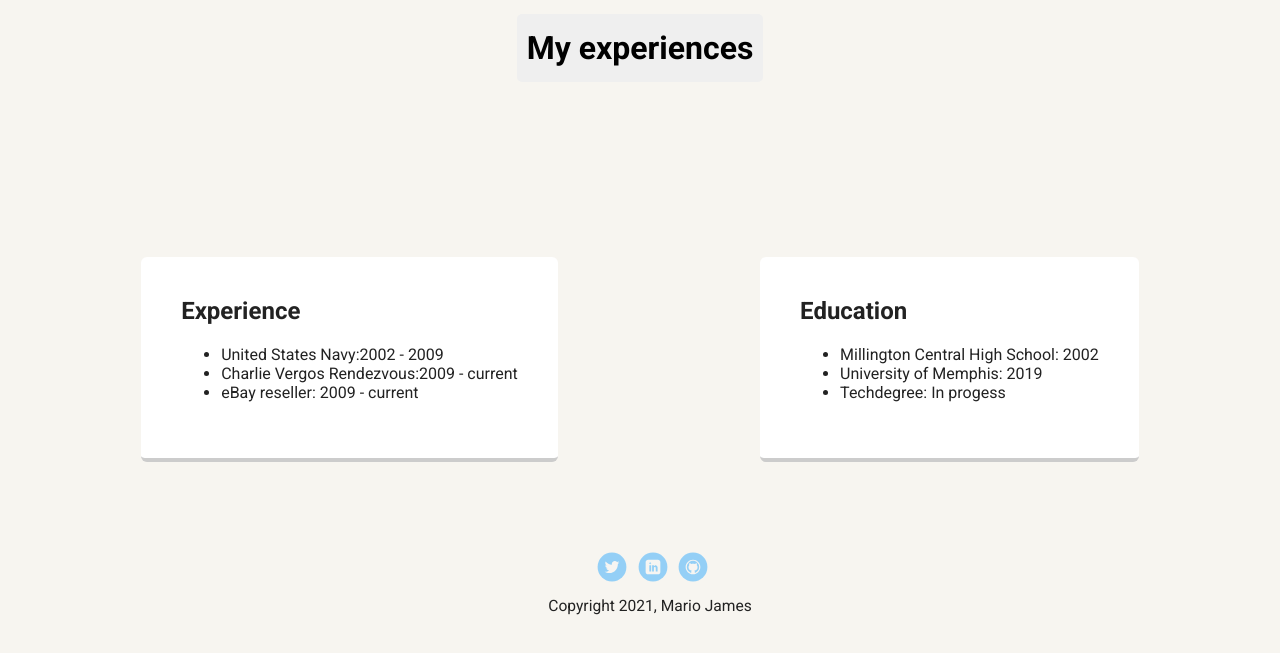
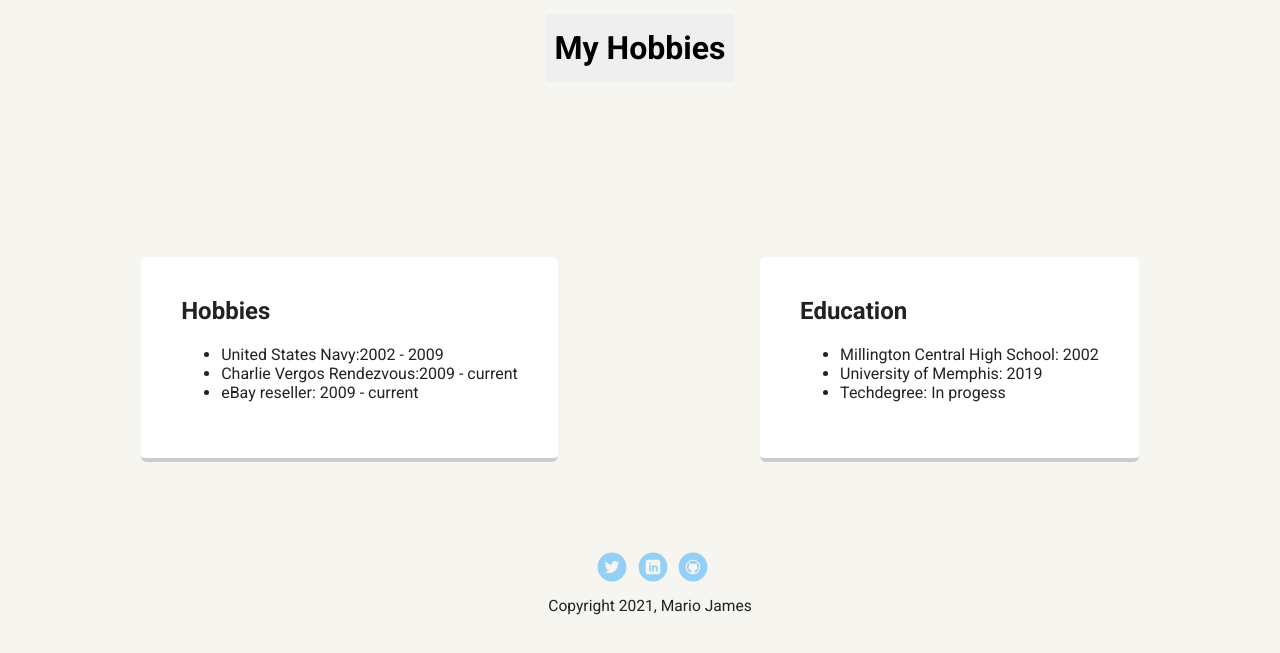
Before and after one commit to JJamesMar/techdegree-project-1, a plain HTML site: page hobbies.html in a window 1280 px wide. Shown: the part 263-916 px from the top of the page. Drawn offline with Linux system fonts and the light colour scheme; a web font is replaced by a local one.

Commit message:
text of hobbie

```diff
--- a/hobbies.html
+++ b/hobbies.html
@@ -19,12 +19,12 @@
 
     <header>
       <img src="images/mainimg.jpg" alt="Head shot of James M" class="profile-image">
-      <h1 class="tag name">My experiences</h1>
+      <h1 class="tag name">My Hobbies</h1>
     </header>
 
     <main class="flex">
       <div class="card">
-        <h2>Experience</h2>
+        <h2>Hobbies</h2>
          <ul>
              <li>United States Navy:2002 - 2009</li>
              <li>Charlie Vergos Rendezvous:2009 - current</li>
```
